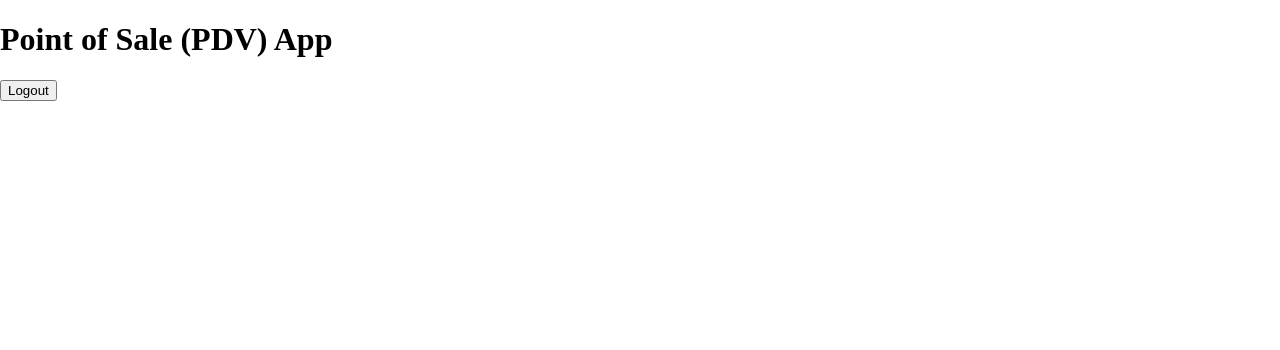
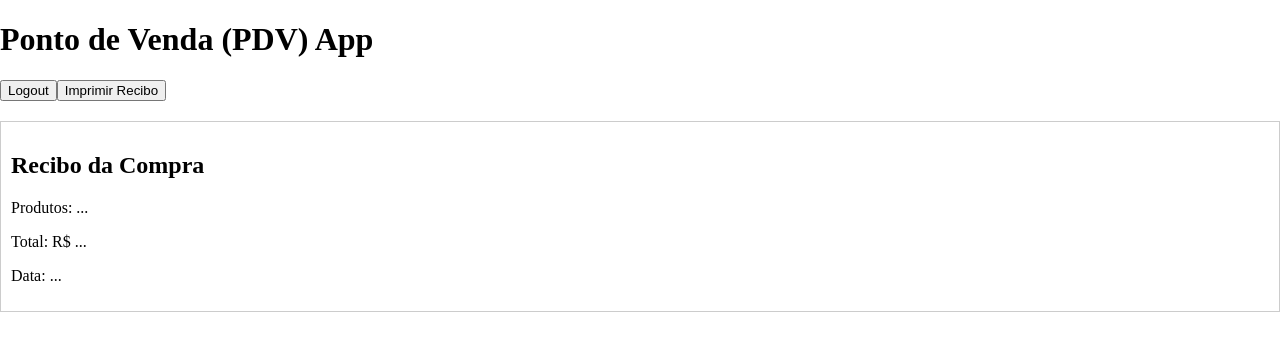
Before and after one commit to gabrieldzuman/pro-pdv, a Next.js app in the folder pro-franchising/: page /web/PDVPage in a window 1280 px wide. Shown: the top 350 px of the page. Built offline with nearby package versions, Linux system fonts and the light colour scheme.

Commit message:
Update PDVPage.js

```diff
--- a/pro-franchising/pages/web/PDVPage.js
+++ b/pro-franchising/pages/web/PDVPage.js
@@ -1,10 +1,31 @@
 import React from 'react';
 
 function PDVPage({ onLogout }) {
+  // Função para lidar com o logout do usuário
+  const handleLogout = () => {
+    // Executa a função de logout passada como prop
+    if (typeof onLogout === 'function') {
+      onLogout();
+    }
+  };
+
+  // Função para imprimir o recibo da compra
+  const printReceipt = () => {
+    window.print();
+  };
+
   return (
     <div>
-      <h1>Point of Sale (PDV) App</h1>
-      <button onClick={onLogout}>Logout</button>
+      <h1>Ponto de Venda (PDV) App</h1>
+      <button onClick={handleLogout}>Logout</button>
+      <button onClick={printReceipt}>Imprimir Recibo</button>
+      {/* Área do recibo */}
+      <div className="receipt" style={{ marginTop: '20px', padding: '10px', border: '1px solid #ccc' }}>
+        <h2>Recibo da Compra</h2>
+        <p>Produtos: ...</p>
+        <p>Total: R$ ...</p>
+        <p>Data: ...</p>
+      </div>
     </div>
   );
 }
```
